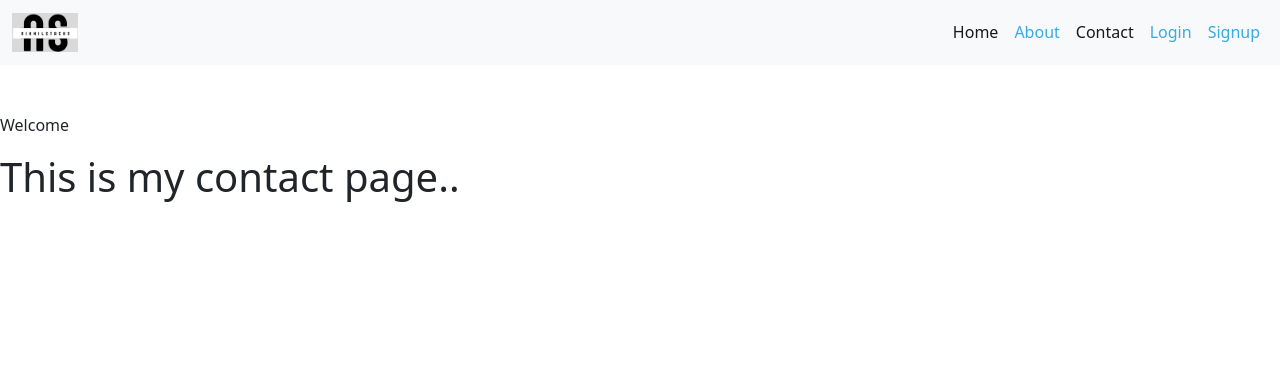
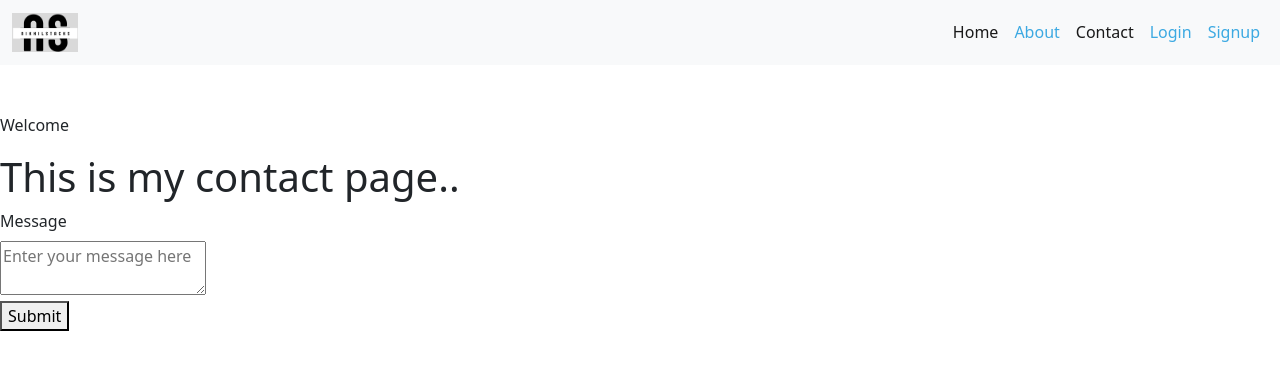
Before and after one commit to nikhilstacks/MERN, a React (Create React App) app in the folder client/: page /contact in a window 1280 px wide. Shown: the top 370 px of the page. Built offline with nearby package versions, Linux system fonts and the light colour scheme.

Commit message:
sending message into database of the particular user

```diff
--- a/client/src/components/Contact.js
+++ b/client/src/components/Contact.js
@@ -1,10 +1,60 @@
-import React from "react";
+import React, { useState } from "react";
 
 const Contact = () => {
+  const [message, setMessage] = useState({
+    message: "",
+  });
+
+  let name, value;
+  const messageValue = (e) => {
+    name = e.target.name;
+    value = e.target.value;
+
+    setMessage({ ...message, [name]: value });
+  };
+
+  const sendMessage = async (e) => {
+    e.preventDefault();
+    const { message } = message;
+
+    const res = await fetch("/contact", {
+      method: "POST",
+      headers: {
+        "Content-Type": "application/json",
+      },
+      body: JSON.stringify({
+        message: message,
+      }),
+    });
+
+    const data = await res.json();
+
+    if (res.status === 422 || !data) {
+      console.log("enter something to send");
+    } else {
+      console.log("message send successfully");
+      window.alert("your message has been send successfully");
+    }
+  };
+
   return (
     <div className="pt-5">
       <p>Welcome</p>
       <h1>This is my contact page..</h1>
+      <form method="POST">
+        <label>Message</label>
+        <br></br>
+        <textarea
+          placeholder="Enter your message here"
+          name="message"
+          value={message.message}
+          onChange={messageValue}
+        ></textarea>
+        <br></br>
+        <button type="submit" onClick={sendMessage}>
+          Submit
+        </button>
+      </form>
     </div>
   );
 };
```
